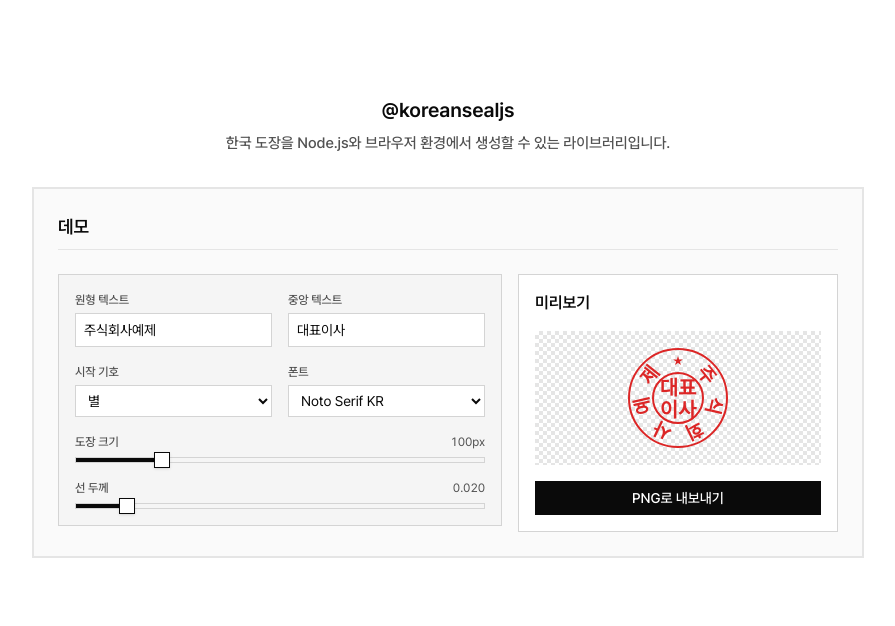
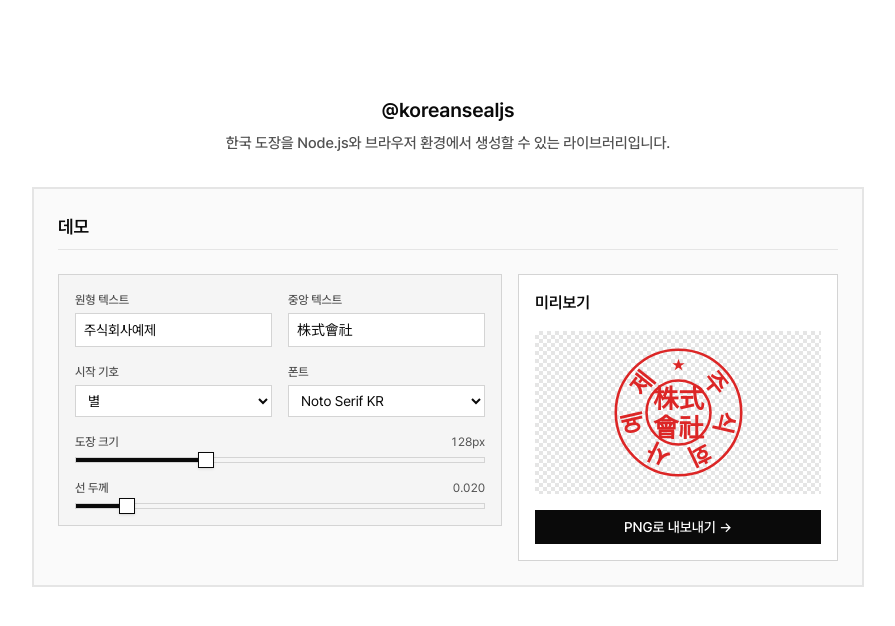
Before and after one commit to ohprettyhak/koreansealjs, a Next.js app in the folder example/: page / in a window 1280 px wide. Shown: the top 626 px of the page, without its empty margins (192-1087 px from the left). Built offline with nearby package versions, Linux system fonts and the light colour scheme.

Commit message:
feat: refactor demo component for improved seal drawing and export functionality

```diff
--- a/example/src/app/demo.tsx
+++ b/example/src/app/demo.tsx
@@ -2,60 +2,57 @@
 
 import type { CompanySealConfig } from '@koreansealjs/core';
 import { CompanySealCanvas } from '@koreansealjs/react';
-import { useCallback, useEffect, useRef, useState } from 'react';
+import { useEffect, useRef, useState } from 'react';
 import { Button, Input, Select, Slider } from '~/components/ui';
+
+const DEFAULT_CONFIG: CompanySealConfig = {
+  circularText: '주식회사예제',
+  centerText: '株式會社',
+  sealSize: 128,
+  strokeWidthRatio: 0.02,
+  markerType: 'star',
+  fontFamily: 'Noto Serif KR',
+};
 
 export const Demo = () => {
   const canvasRef = useRef<HTMLCanvasElement>(null);
-  const [config, setConfig] = useState<CompanySealConfig>({
-    circularText: '주식회사예제',
-    centerText: '대표이사',
-    sealSize: 100,
-    strokeWidthRatio: 0.02,
-    markerType: 'star',
-    fontFamily: 'Noto Serif KR',
-  });
-  const [isDrawing, setIsDrawing] = useState(false);
+  const [config, setConfig] = useState<CompanySealConfig>(DEFAULT_CONFIG);
   const [error, setError] = useState<string | null>(null);
 
-  const drawSeal = useCallback(async () => {
+  useEffect(() => {
     if (!canvasRef.current) return;
 
-    setIsDrawing(true);
+    const drawSeal = async () => {
       setError(null);
-
       try {
-      const seal = new CompanySealCanvas(canvasRef.current);
+        const seal = new CompanySealCanvas(canvasRef.current!);
         await seal.draw(config);
       } catch (err) {
         setError(err instanceof Error ? err.message : '도장 그리기 실패');
         console.error(err);
-    } finally {
-      setIsDrawing(false);
       }
+    };
+
+    void drawSeal();
   }, [config]);
 
-  const exportPNG = () => {
+  const handleExportPNG = () => {
     if (!canvasRef.current) return;
 
     try {
       const seal = new CompanySealCanvas(canvasRef.current);
-      seal.exportToPNG('company-seal.png');
+      const filename = config.circularText.trim() || 'company-seal';
+      const sanitizedFilename = filename.replace(/[<>:"/\\|?*]/g, '').trim() || 'company-seal';
+      seal.exportToPNG(`${sanitizedFilename}.png`);
     } catch (err) {
       setError(err instanceof Error ? err.message : 'PNG 내보내기 실패');
       console.error(err);
     }
   };
 
-  useEffect(() => {
-    drawSeal();
-  }, [drawSeal]);
-
   return (
     <div className="flex flex-col gap-4 md:flex-row">
-      {/* Settings Panel - Primary Card */}
       <div className="card-primary flex h-fit flex-1 flex-col gap-4 p-4">
-        {/* Input Fields Grid */}
         <div className="grid grid-cols-1 gap-4 md:grid-cols-2">
           <div className="flex flex-col gap-1">
             <label className="label-base">원형 텍스트</label>
@@ -102,7 +99,6 @@ export const Demo = () => {
           </div>
         </div>
 
-        {/* Slider Controls */}
         <div className="flex flex-col gap-4">
           <div className="flex flex-col gap-1.5">
             <div className="flex items-center justify-between">
@@ -137,21 +133,18 @@ export const Demo = () => {
         </div>
       </div>
 
-      {/* Preview Panel - Card Preview */}
       <div className="card-preview flex h-fit shrink-0 flex-col gap-4 p-4 md:w-80">
         <div className="flex items-center justify-between">
           <h2 className="font-semibold text-base text-primary">미리보기</h2>
           {error && <span className="text-red-600 text-xs">오류</span>}
         </div>
 
-        {/* Canvas Container */}
         <div className="transparent-layer flex items-center justify-center p-4">
           <canvas ref={canvasRef} />
         </div>
 
-        {/* Export Button */}
-        <Button type="button" onClick={exportPNG} disabled={isDrawing || !!error}>
-          PNG로 내보내기
+        <Button type="button" onClick={handleExportPNG} disabled={!!error}>
+          PNG로 내보내기 →
         </Button>
 
         {error && (
```
Lines whose indentation alone changed are shown as unchanged.
